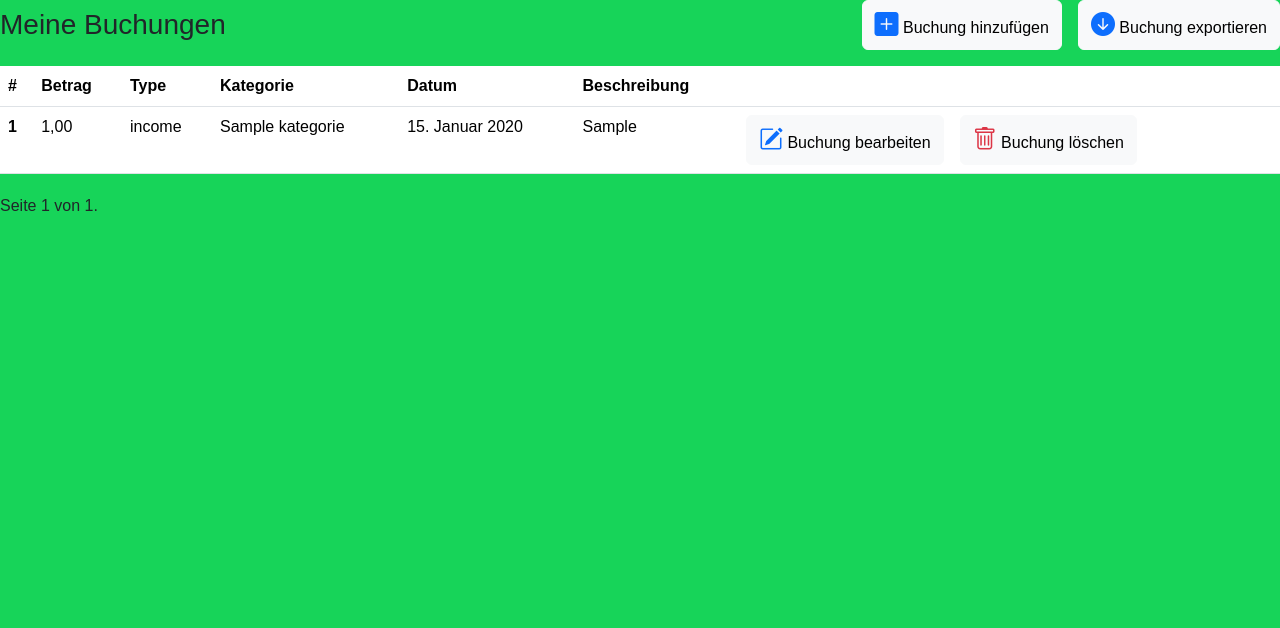
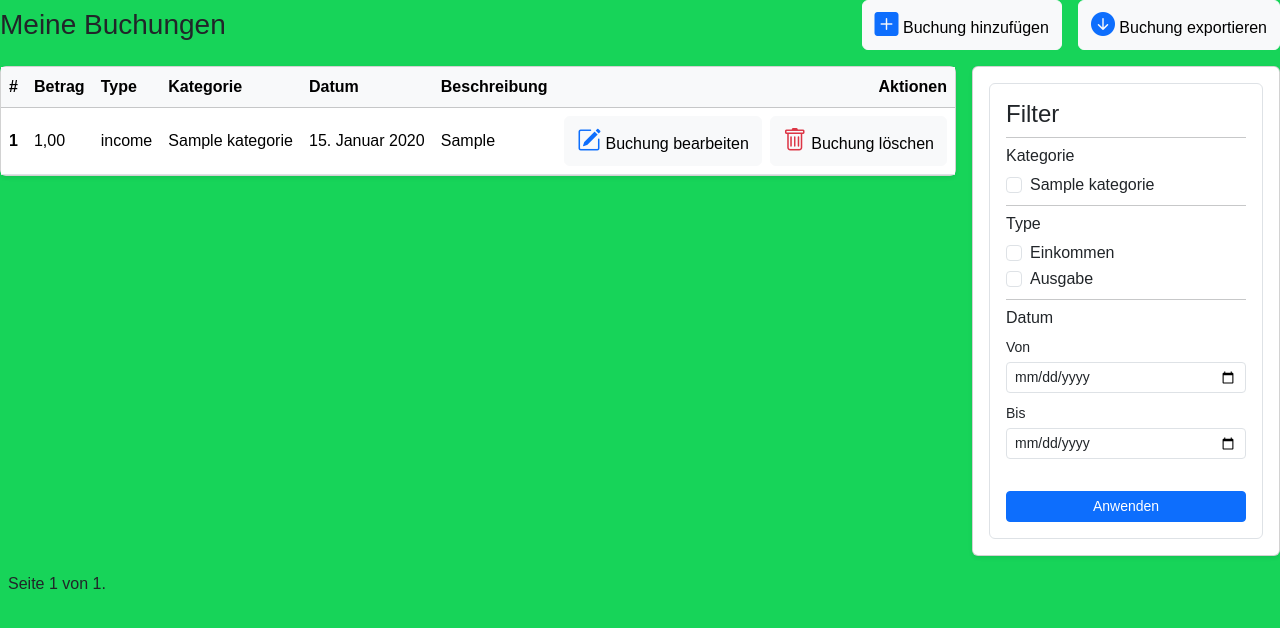
Before and after one commit to arintasoglu/django-budget-tracker, a Django app: page /meineBuchungen/ in a window 1280 px wide. Shown: the part 60-688 px from the top of the page. Run offline with Django 5.2, Linux system fonts and the light colour scheme; a user stored in the database is signed in; tables that the repository leaves empty hold one stand-in row (values such as "Sample post"); some libraries are stand-ins or nearby versions.

Commit message:
feat: add filtering for bookings by category, date and type

```diff
--- a/budgettracker/finance/templates/buchung.html
+++ b/budgettracker/finance/templates/buchung.html
@@ -1,11 +1,10 @@
 {% extends "navbar.html" %}
+
 {% block navbar %}
 <div class="d-flex align-items-center justify-content-between mb-3">
-
   <h3 class="mb-0">Meine Buchungen</h3>
 
   <div class="d-flex gap-3">
-
     <a href="/buchung_hinzufuegen" class="btn btn-light">
       <span class="icon-tooltip">
         <i class="bi bi-plus-square-fill fs-4 text-primary"></i>
@@ -19,13 +18,17 @@
         <span class="tooltip-text">Buchung exportieren</span>
       </span>
     </a>
-
   </div>
 </div>
 
+<div class="row g-3 align-items-start">
 
-<table class="table table-hover">
-  <thead>
+  <section class="col-12 col-lg-9 order-2 order-lg-1">
+    <div class="card shadow-sm">
+      <div class="card-body p-0">
+        <div class="table-responsive">
+          <table class="table table-hover mb-0 align-middle">
+            <thead class="table-light">
               <tr>
                 <th scope="col">#</th>
                 <th scope="col">Betrag</th>
@@ -33,11 +36,11 @@
                 <th scope="col">Kategorie</th>
                 <th scope="col">Datum</th>
                 <th scope="col">Beschreibung</th>
-      <th scope="col"> </th>
+                <th scope="col" class="text-end">Aktionen</th>
               </tr>
             </thead>
+
             <tbody>
-    <tr>
               {% if page_obj %}
                 {% for buchung in page_obj %}
                   <tr>
@@ -47,17 +50,14 @@
                     <td>{{ buchung.kategorie }}</td>
                     <td>{{ buchung.datum }}</td>
                     <td>{{ buchung.beschreibung }}</td>
-            <td>
-
-            <div class="d-flex gap-3">
-
+                    <td class="text-end">
+                      <div class="d-inline-flex gap-2">
                         <a href="/buchung/bearbeiten/{{ buchung.buchungId }}" class="btn btn-light">
                           <span class="icon-tooltip">
                             <i class="bi bi-pencil-square fs-4 text-primary"></i>
                             <span class="tooltip-text">Buchung bearbeiten</span>
                           </span>
                         </a>
-
 
                         <a href="/buchung/loeschen/{{ buchung.buchungId }}" class="btn btn-light">
                           <span class="icon-tooltip">
@@ -67,18 +67,31 @@
                         </a>
                       </div>
                     </td>
-
-
                   </tr>
                 {% endfor %}
               {% else %}
                 <tr>
-          <td colspan="6">Keine Buchungen gefunden.</td>
+                  <td colspan="7" class="text-center py-4 text-muted">
+                    Keine Buchungen gefunden.
+                  </td>
                 </tr>
               {% endif %}
-
             </tbody>
           </table>
+        </div>
+      </div>
+    </div>
+  </section>
+
+
+  <aside class="col-12 col-lg-3 order-1 order-lg-2">
+    <div class="card shadow-sm">
+      <div class="card-body">
+        {% include "filters.html" %}
+      </div>
+    </div>
+  </aside>
+</div>
+
 {% include "pagination.html" %}
-
 {% endblock navbar %}
--- /dev/null
+++ b/budgettracker/finance/templates/filters.html
@@ -0,0 +1,66 @@
+<div class="border rounded p-3">
+  <div class="d-flex justify-content-between align-items-center mb-2">
+    <h4 class="mb-0">Filter</h4>
+    <a href="/meineBuchungen" class="text-decoration-none small">Lösche alle Filter</a>
+  </div>
+
+  <form method="get" action="{% url 'buchung' %}">
+    <hr class="my-2">
+
+    <h6 class="mt-2">Kategorie</h6>
+
+    {% for kategorie in kategorien %}
+      <div class="form-check">
+        <input
+          class="form-check-input"
+          type="checkbox"
+          name="kategorieFilter"
+          value="{{ kategorie.kategorieId }}"
+          id="kat_{{ kategorie.kategorieId }}"
+
+        >
+        <label class="form-check-label" for="kat_{{ kategorie.kategorieId }}">
+          {{ kategorie.name }}
+        </label>
+      </div>
+
+    {% endfor %}
+
+    <hr class="my-2">
+    <h6 class="mt-2">Type</h6>
+    <div class="form-check">
+    <input class="form-check-input" type="checkbox" name="typeFilter" value="income" id="flexCheckDefault">
+    <label class="form-check-label" for="flexCheckDefault">
+        Einkommen
+    </label>
+    </div>
+    <div class="form-check">
+    <input class="form-check-input" type="checkbox" name="typeFilter"value="expense" id="flexCheckChecked">
+    <label class="form-check-label" for="flexCheckChecked">
+        Ausgabe
+    </label>
+    </div>
+    <hr class="my-2">
+
+    <h6 class="mt-2">Datum</h6>
+    <div class="mb-2">
+      <label class="form-label small mb-1">Von</label>
+      <input type="date"
+             name="dateFrom"
+             class="form-control form-control-sm"
+             value="{{ dateFrom }}">
+    </div>
+
+    <div class="mb-3">
+      <label class="form-label small mb-1">Bis</label>
+      <input type="date"
+             name="dateTo"
+             class="form-control form-control-sm"
+             value="{{ dateTo }}">
+    </div>
+
+    <button type="submit" class="btn btn-primary btn-sm mt-3 w-100">
+      Anwenden
+    </button>
+  </form>
+</div>
--- a/budgettracker/finance/templates/pagination.html
+++ b/budgettracker/finance/templates/pagination.html
@@ -1,17 +1,17 @@
-<div class="pagination" style="text-align: center; margin-top: 20px;">
+<div class="pagination text-center mt-3">
   <span class="step-links">
     {% if page_obj.has_previous %}
-            <a href="?page=1">&laquo; Erste</a>
-            <a href="?page={{ page_obj.previous_page_number }}">Zurück</a>
+      <a href="?page=1{{ extra_qs }}">&laquo; Erste</a>
+      <a href="?page={{ page_obj.previous_page_number }}{{ extra_qs }}">Zurück</a>
     {% endif %}
 
-        <span class="current">
+    <span class="current mx-2">
       Seite {{ page_obj.number }} von {{ page_obj.paginator.num_pages }}.
     </span>
 
     {% if page_obj.has_next %}
-            <a href="?page={{ page_obj.next_page_number }}">Weiter</a>
-            <a href="?page={{ page_obj.paginator.num_pages }}">Letzte &raquo;</a>
+      <a href="?page={{ page_obj.next_page_number }}{{ extra_qs }}">Weiter</a>
+      <a href="?page={{ page_obj.paginator.num_pages }}{{ extra_qs }}">Letzte &raquo;</a>
     {% endif %}
   </span>
 </div>
--- a/budgettracker/finance/views.py
+++ b/budgettracker/finance/views.py
@@ -58,10 +58,41 @@ def buchung(request):
     buchungen = Buchung.objects.filter(
         benutzer=User.objects.get(username=request.user.get_username())
     )
+    kategorien = Kategorie.objects.filter(
+        benutzer=User.objects.get(username=request.user.get_username())
+    )
+    kategorie_filter = request.GET.getlist("kategorieFilter")
+    type_filter = request.GET.getlist("typeFilter")
+    date_from = request.GET.get("dateFrom")
+    date_to = request.GET.get("dateTo")
+    if date_from:
+        buchungen = buchungen.filter(datum__gte=date_from)
+    if date_to:
+        buchungen = buchungen.filter(datum__lte=date_to)
+    if type_filter:
+        buchungen = buchungen.filter(type__in=type_filter)
+    if kategorie_filter:
+        buchungen = buchungen.filter(kategorie_id__in=kategorie_filter)
+
+    params = request.GET.copy()
+    params.pop("page", None)
+    extra_qs = ""
+    if params:
+        extra_qs = "&" + params.urlencode()
+
     paginator = Paginator(buchungen, 8)
-    page_number = request.GET.get('page')
+    page_number = request.GET.get("page")
     page_obj = paginator.get_page(page_number)
-    return render(request, "buchung.html", {"page_obj": page_obj})
+    return render(
+        request,
+        "buchung.html",
+        {
+            "page_obj": page_obj,
+            "kategorien": kategorien,
+            "extra_qs": extra_qs,
+        },
+    )
+
 
 def buchung_hinzufuegen(request):
     form = BuchungsForm(request.POST or None)
@@ -110,7 +141,7 @@ def kategorie(request):
         benutzer=User.objects.get(username=request.user.get_username())
     )
     paginator = Paginator(kategorien, 8)
-    page_number = request.GET.get('page')
+    page_number = request.GET.get("page")
     page_obj = paginator.get_page(page_number)
     return render(request, "kategorie.html", {"page_obj": page_obj})
 
```
Lines whose indentation alone changed are shown as unchanged.
